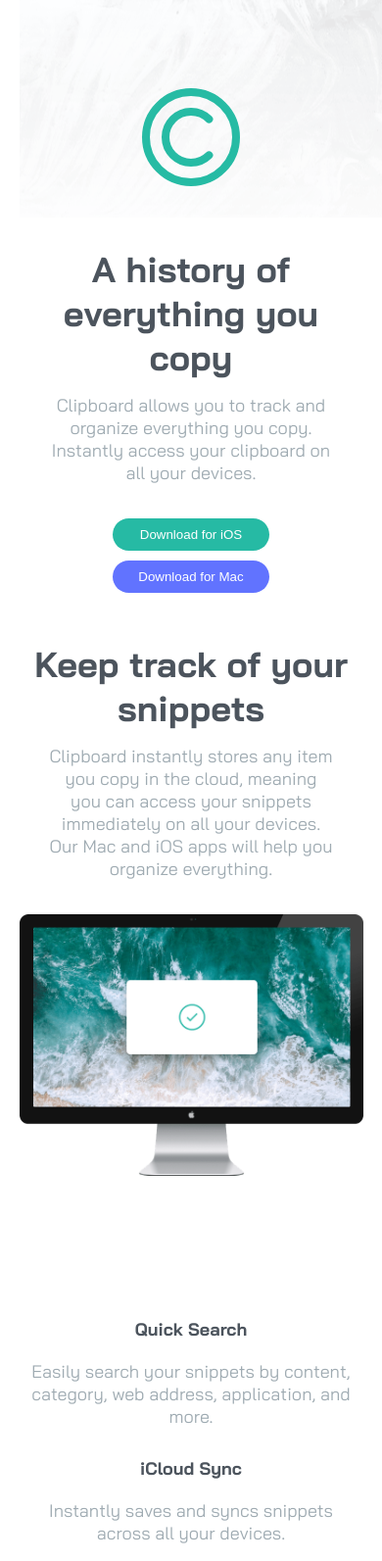
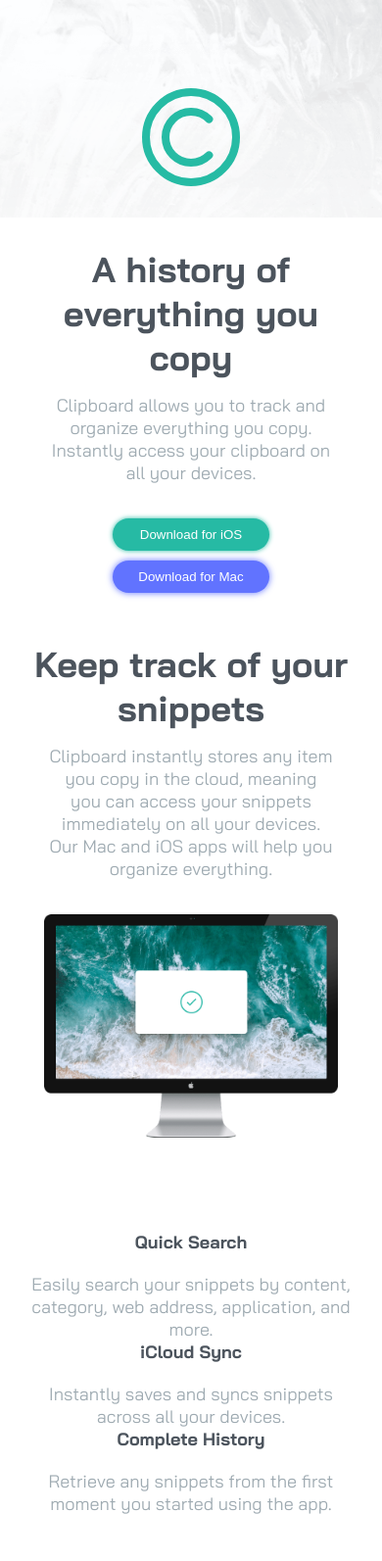
Before and after one commit to bahraldeen/clipboard-landing-page, a plain HTML site: page index.html in a window 390 px wide. Shown: the top 1593 px of the page at 98% size. Drawn offline with Linux system fonts and the light colour scheme.

Commit message:
Responsive desigm

```diff
--- a/index.html
+++ b/index.html
@@ -104,6 +104,7 @@
  <button id="ios">Download for iOS</button>
  <button id="mac">Download for Mac</button>
 </div>
+</div>
  <footer class="about">
   <div><img src="images/logo.svg" alt=""></div>
   <div class="contact">
@@ -119,10 +120,9 @@
   <img src="images/icon-instagram.svg" alt="">
 </div>
 </footer>
-</div>
       <footer class="attribution">
       Challenge by <a href="https://www.frontendmentor.io?ref=challenge">Frontend Mentor</a>.
-      Coded by <a href="#">BHR ALDEEN ADAM BABKER</a>.
+      Coded by <a href="https://github.com/bahraldeen">BHR ALDEEN ADAM BABKER</a>.
     </footer>
 </body>
 </html>
--- a/style.css
+++ b/style.css
@@ -25,6 +25,8 @@ body{
     font-family: 'Bai Jamjuree', sans-serif;
 }
 .container{
+ margin-left: auto;
+ margin-right: auto;
  display: flex;
  flex-direction: column;
  justify-content: center;
@@ -35,10 +37,7 @@ header{
     padding-top: 50px;
     text-align: center;
     background: url(images/bg-header-desktop.png);
-    background-attachment:scroll;
-    background-repeat: no-repeat;
-    background-position-y: -99px;
-    background-position-x: -160px;
+    background-size: 100% auto;
 
 }
 header img{
@@ -77,29 +76,32 @@ button:hover{
 }
 #ios{
     background-color: var(--ios_color);
+    box-shadow: 0 0 5px var(--ios_color);
 }
 #mac{
     background-color: var(--mac_color);
+    box-shadow: 0 0 7px var(--mac_color);
 }
 .category{
     width: 100%;
+    max-width: 1110px;
     display: grid;
-    grid-template-columns: 620px auto;
-    gap: 100px;
-    text-align: left;
-    margin-bottom: 20px;
+    grid-template-columns: 1fr 1fr;
+    gap: 80px;
+    align-items: center;
+    margin-bottom: 80px auto;
 }
 
 .category img{
-    width: 620px;
+    width: 100%;
+    max-width: 620px;
+    margin-left: -80px;
 }
 .cat{
     width: 376px;
-    margin-top: 10px;
-    text-align: start;
+    text-align: left;
 }
 .cat > h4{
-    margin-top: 30px;
     color: var(--hedding_color);
     font-weight: 600;
 }
@@ -154,15 +156,18 @@ width: 90px;
 }
 .about{
     width: 100%;
-    padding: 30px;
+    padding: 40px 80px;
     background-color: hsl(210, 11%, 89%);
     display: flex;
-    justify-content: space-around;
-    text-align: center;
+    justify-content: space-between;
+    align-items: center;
+    flex-wrap: wrap;
+    gap: 30px;
 }
 .about .contact{
     display: grid;
-    grid-template-columns: repeat(3,1fr);
+    grid-template-columns: repeat(3, auto);
+    gap: 20px 40px;
     text-align: left;
 }
 .about .contact > a{
@@ -186,9 +191,7 @@ width: 90px;
 @media (max-width: 672px) {
     header{
     background: url(images/bg-header-mobile.png);
-    background-attachment:scroll;
-    background-repeat: no-repeat;
-    background-position: 20px;
+    background-size: 100% auto;
     }
     header img{
         margin: 40px 0 27px 0;
@@ -207,7 +210,8 @@ width: 90px;
     text-align: center;
 }
 .category img{
-    width: 90%;
+    max-width: 300px;
+    margin-left: 0;
 }
 .cat{
     width: 326px;
```
Also changed, not shown: design/active-states.jpg (deleted), design/desktop-design.jpg (deleted), design/mobile-design.jpg (deleted), 5 other files.
